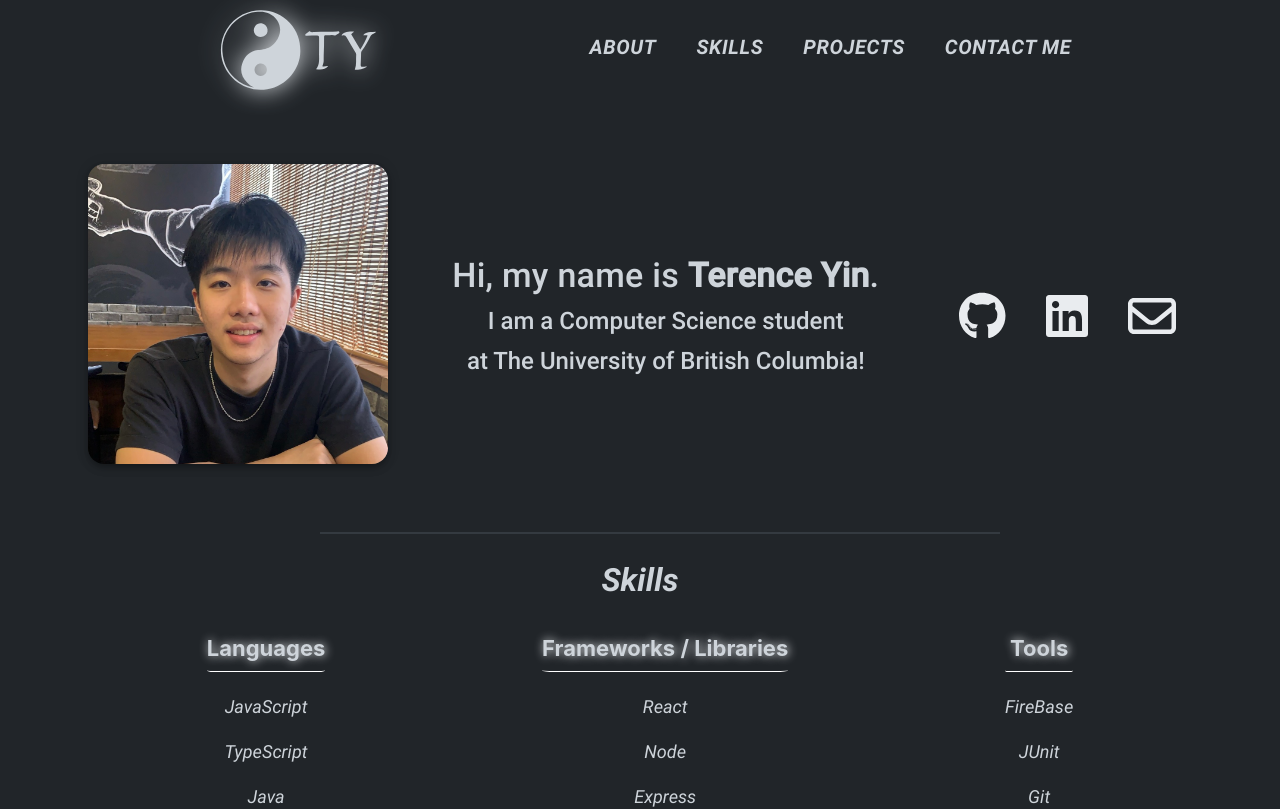
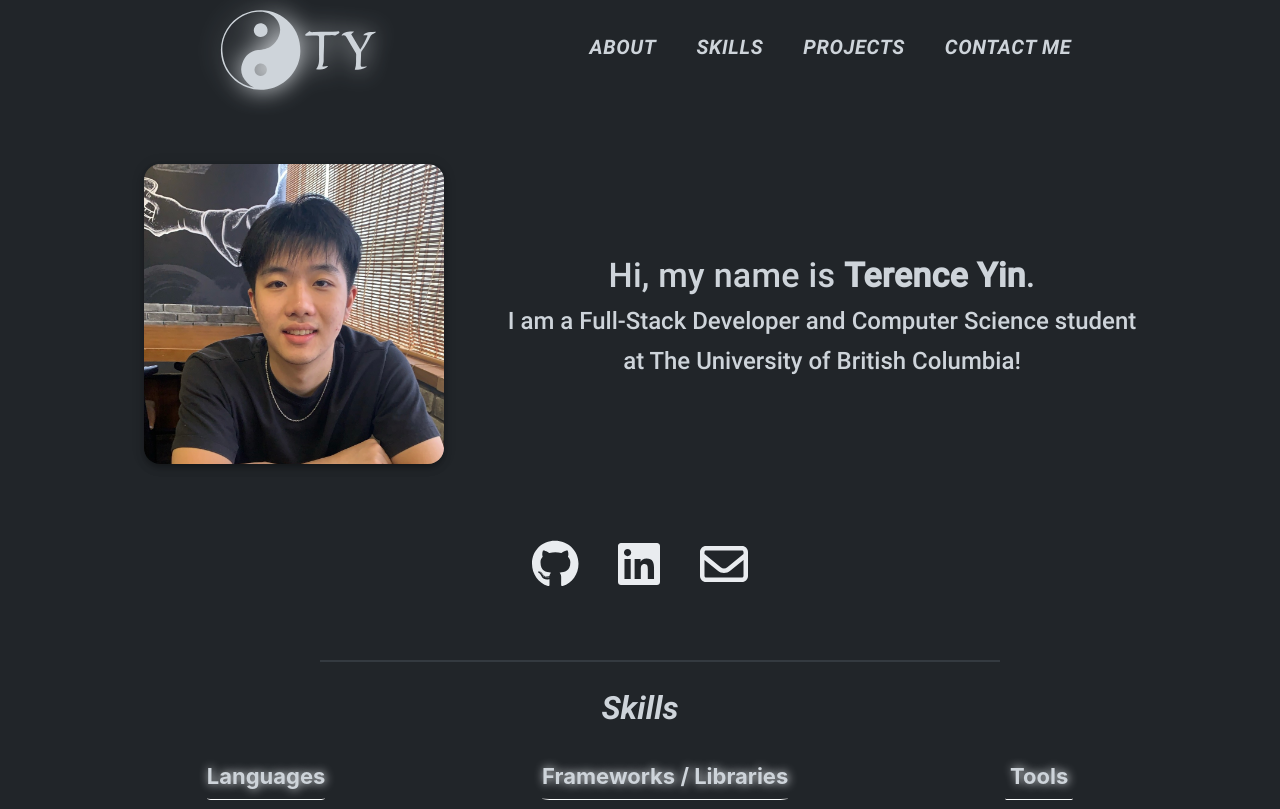
Before and after one commit to tyin76/Personal-Website, a React (Create React App) app: page / in a window 1280 px wide. Shown: the top 809 px of the page. Built offline with nearby package versions, Linux system fonts and the light colour scheme.

Commit message:
updated about me

```diff
--- a/src/components/AboutMe.js
+++ b/src/components/AboutMe.js
@@ -130,7 +130,7 @@ function AboutMe() {
               Hi, my name is <Box component="span" fontWeight="bold">Terence Yin</Box>.
             </CustomTypography>
             <CustomTypography variant="h5">
-              I am a Computer Science student
+              I am a Full-Stack Developer and Computer Science student
             </CustomTypography>
             <CustomTypography variant="h5">
               at The University of British Columbia!
```
